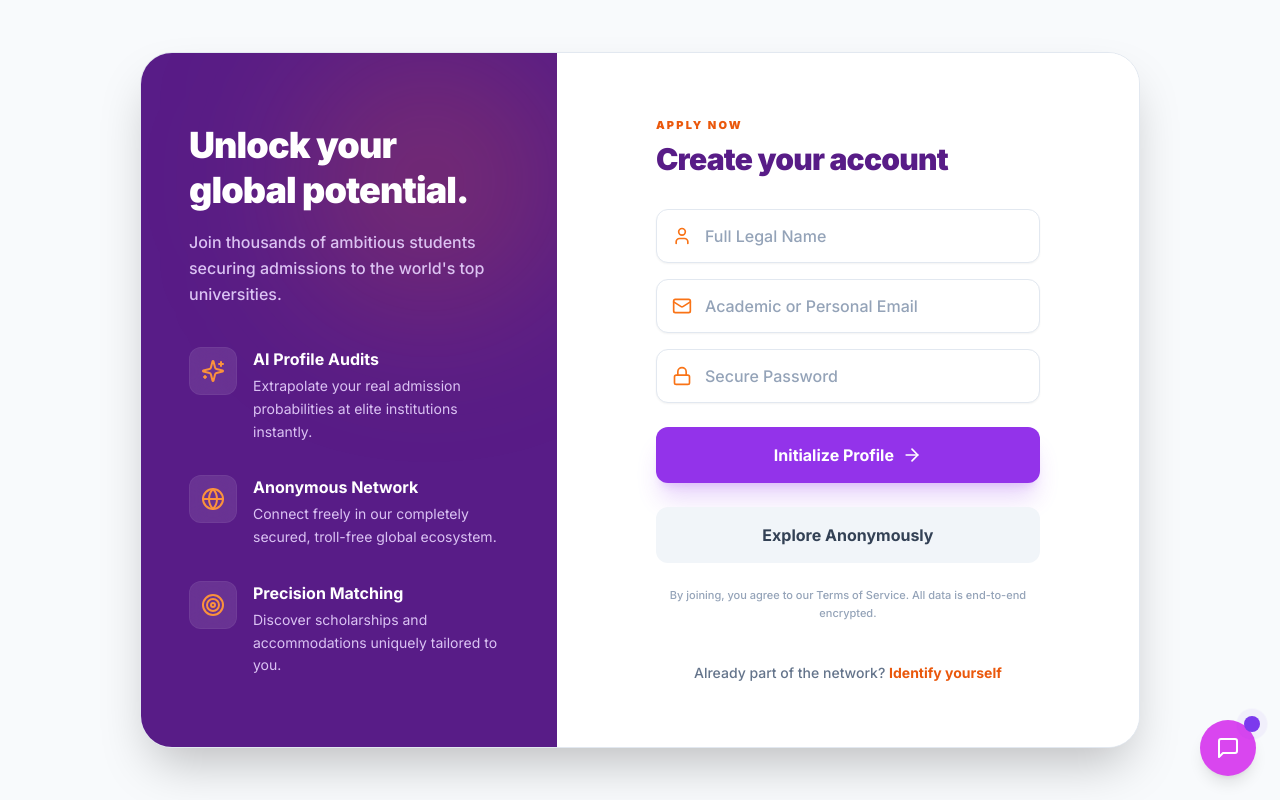
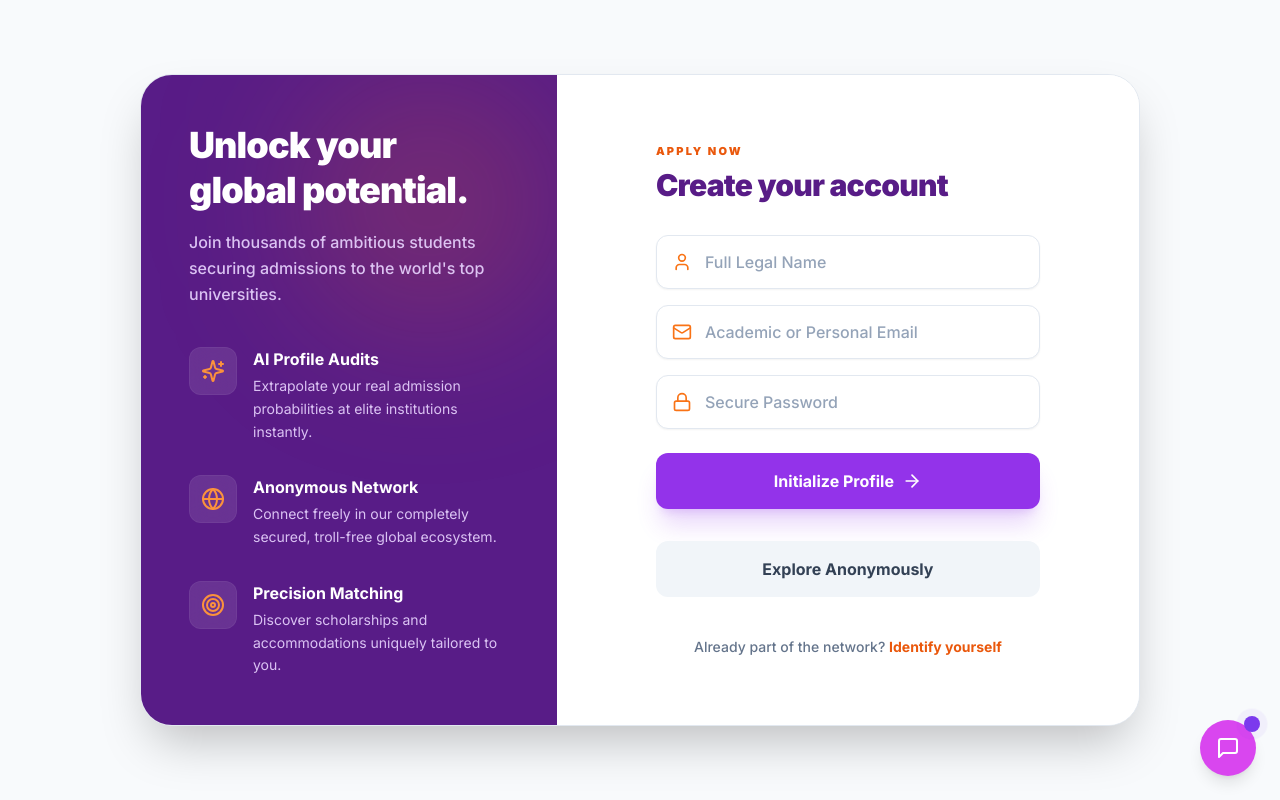
Before and after one commit to saavik-solutions/EAOverseas_website_student, a Next.js app in the folder frontend/: page /auth/signup in a window 1280 px wide. Built offline with nearby package versions, Linux system fonts and the light colour scheme.

Commit message:
Auth & Build Fix: resolved mongoose import error and isolated anonymous login button

```diff
--- a/frontend/app/api/admin/metrics/route.ts
+++ b/frontend/app/api/admin/metrics/route.ts
@@ -1,4 +1,5 @@
 import { NextResponse } from 'next/server';
+import mongoose from 'mongoose';
 import connectToDatabase from '@/lib/db/mongodb';
 import { Blog } from '@/lib/db/models/Blog';
 import { User } from '@/lib/db/models/User';
--- a/frontend/app/auth/login/page.tsx
+++ b/frontend/app/auth/login/page.tsx
@@ -95,15 +95,16 @@ export default function LoginPage() {
                 )}
               </button>
 
+            </form>
+
             <button
               type="button"
               onClick={handleAnonymousLogin}
               disabled={isLoading}
-                className="w-full bg-slate-100 hover:bg-slate-200 transition-colors py-4 rounded-xl flex items-center justify-center gap-2 text-slate-700 font-bold hover:text-slate-900 mt-4"
+              className="w-full bg-slate-100 hover:bg-slate-200 transition-colors py-4 rounded-xl flex items-center justify-center gap-2 text-slate-700 font-bold hover:text-slate-900"
             >
               Explore Anonymously
             </button>
-            </form>
 
             <div className="text-center pt-2">
               <p className="text-sm text-slate-500 font-medium">
--- a/frontend/app/auth/signup/page.tsx
+++ b/frontend/app/auth/signup/page.tsx
@@ -144,6 +144,8 @@ export default function SignupPage() {
                 )}
               </button>
 
+            </form>
+
             <button
               type="button"
               onClick={handleAnonymousLogin}
@@ -152,11 +154,6 @@ export default function SignupPage() {
             >
               Explore Anonymously
             </button>
-
-               <p className="text-[11px] text-slate-400 text-center font-medium leading-relaxed mt-4">
-                  By joining, you agree to our Terms of Service. All data is end-to-end encrypted.
-               </p>
-            </form>
 
             <div className="text-center pt-2">
               <p className="text-sm text-slate-500 font-medium">
```
Lines whose indentation alone changed are shown as unchanged.
